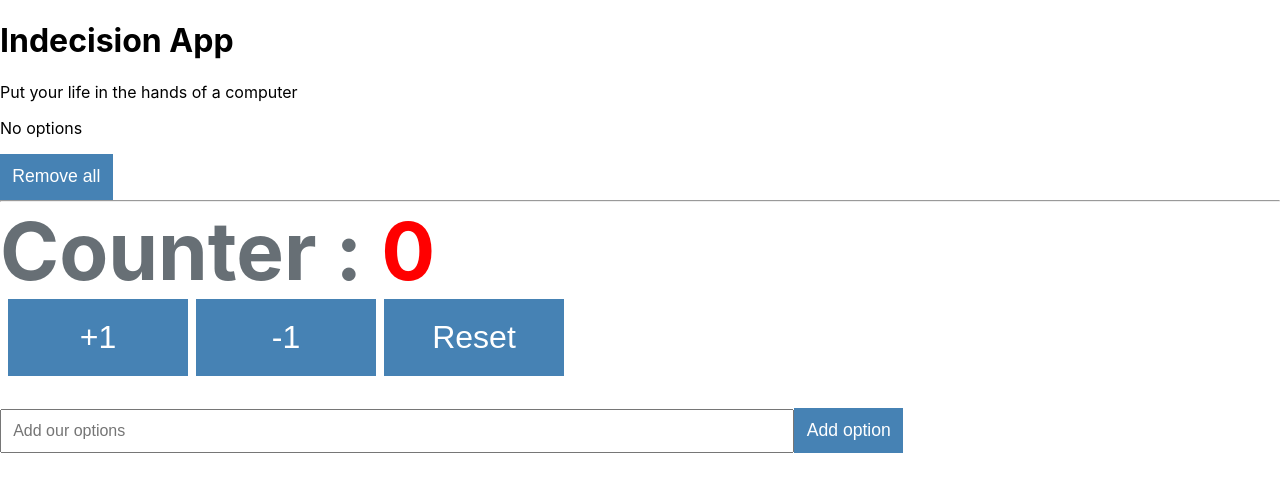
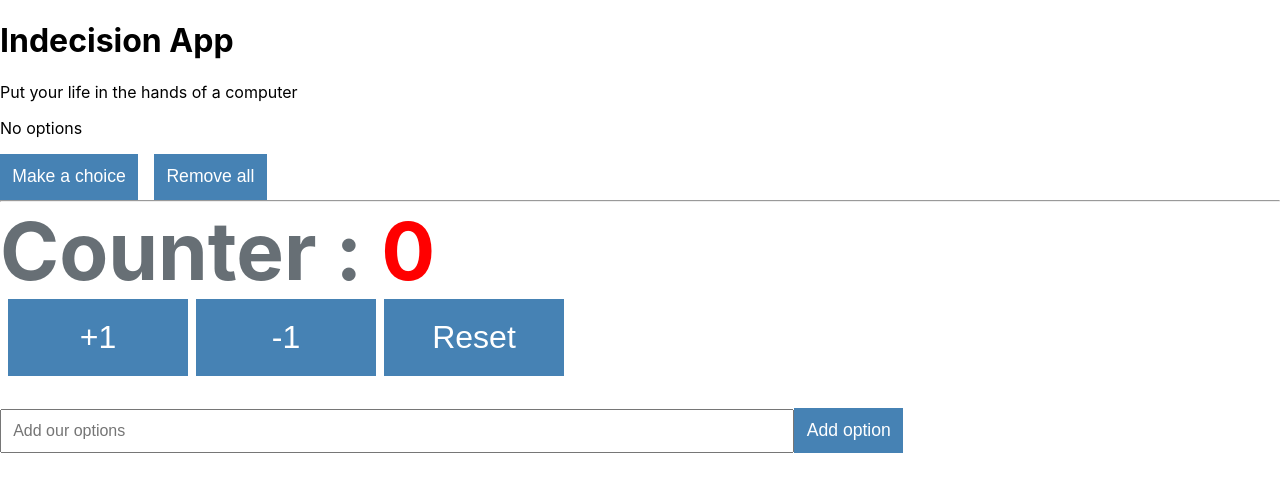
Before and after one commit to OCHIENGDAVIS/scrimba, a React (Create React App) app: page / in a window 1280 px wide. Shown: the top 492 px of the page. Built offline with nearby package versions, Linux system fonts and the light colour scheme.

Commit message:
jsx arrays

```diff
--- a/src/App.js
+++ b/src/App.js
@@ -43,7 +43,7 @@ function App() {
   }
   const removeAll = ()=>{
     console.log('Removing all the elements ......')
-    app.options = []
+    app.options = ['one']
     btnState()
   }
   const btnState = ()=>{
@@ -51,13 +51,21 @@ function App() {
     if(app.options.length <= 0){
       btnState = true
     }
-    console.log(btnState)
     return btnState
+  }
+  const handleMakeChoice = ()=>{
+    console.log('trying to make a choice')
+    const choiceIndex = Math.floor(Math.random() * app.options.length)
+    const choice = app.options[choiceIndex]
+    alert(choice)
   }
   let appExpresssion = (
     <div>
-     {app.title && <div><h1>{app.title}</h1><p>{app.subtitle}</p></div>}
-     {app.options.length >0 ? <ul><li>one</li><li>two</li></ul> : <p>No options</p>}
+     <h1>{app.title}</h1>
+    <p>{app.subtitle}</p>
+    {app.options.length > 0 ? <p>Here are your options </p> : <p>No options</p>}
+     {app.options.map ((option, key)=><li key={key}>{option}</li>)}
+    <button className='btn-small' onClick={handleMakeChoice} disabled={btnState()} >Make a choice</button>
      <button onClick={removeAll} className=' btn-small' disabled={btnState()} >Remove all</button>
 
      <hr></hr>
--- a/src/index.css
+++ b/src/index.css
@@ -58,4 +58,5 @@ form input{
   background: steelblue;
   border: none;
   cursor: pointer;
+  margin-right: 1rem;
 }
```
